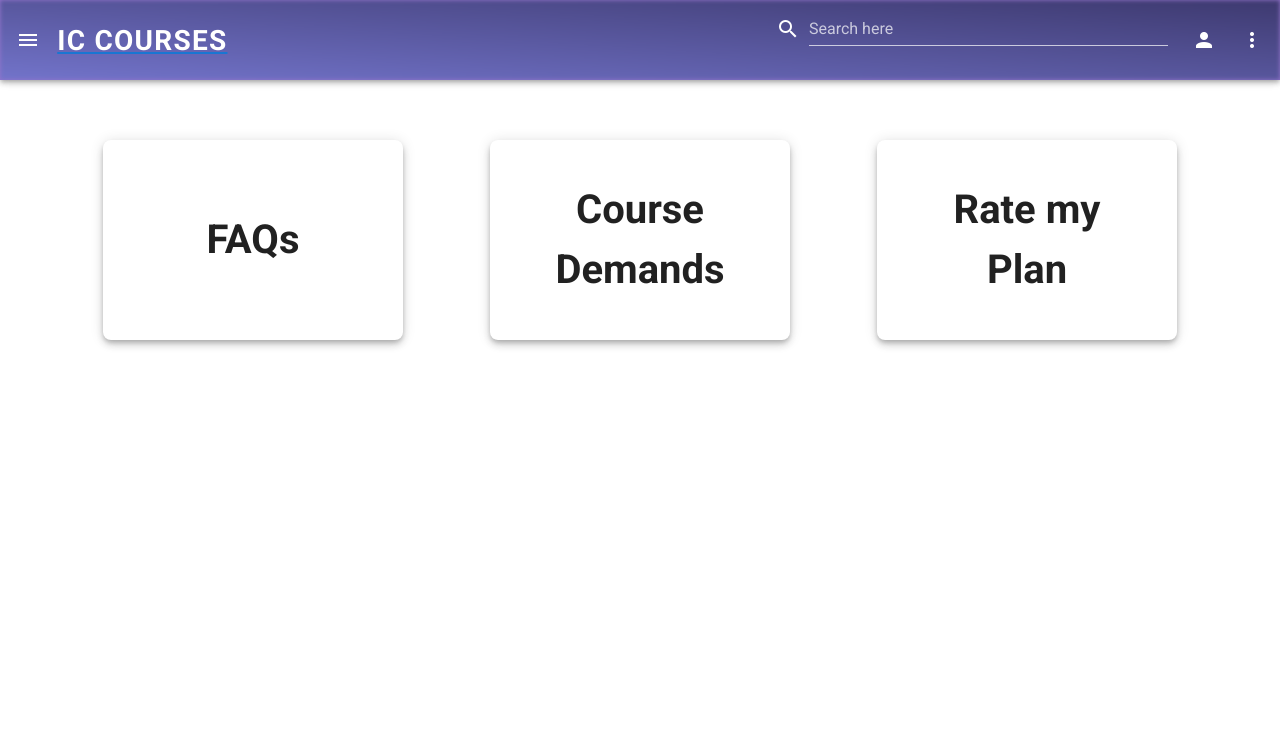
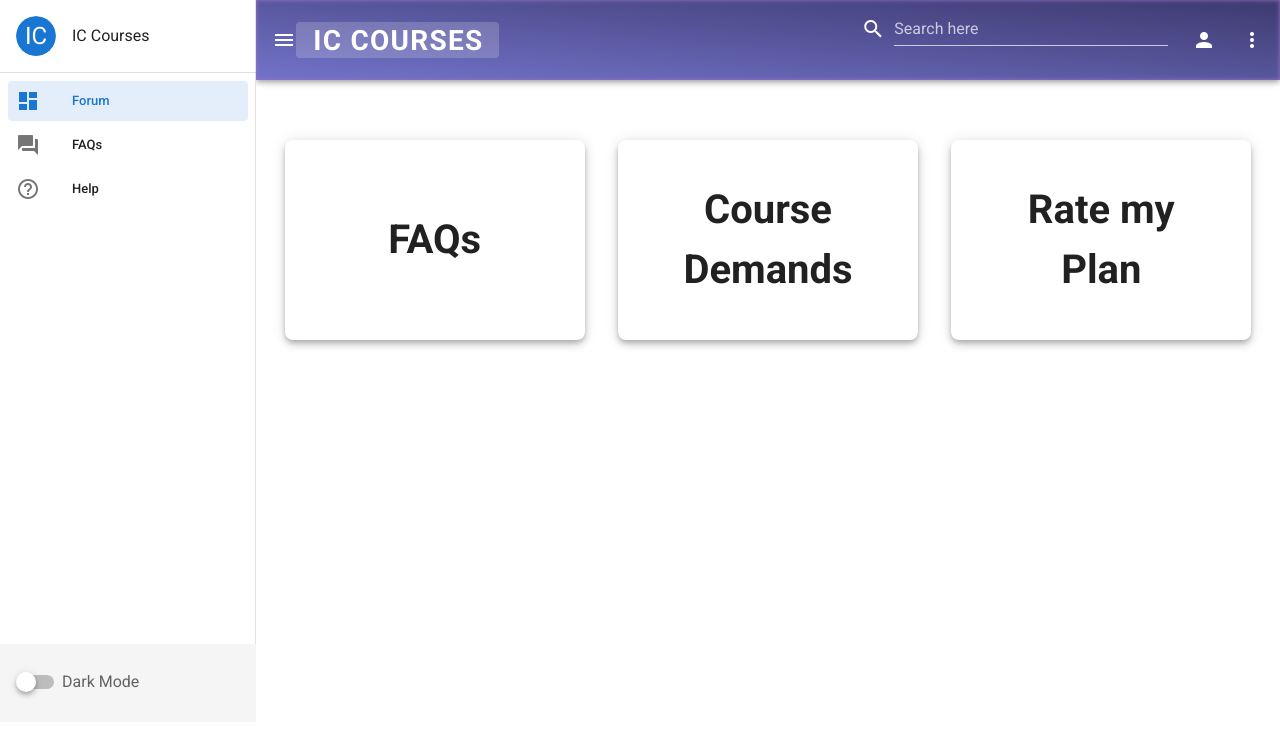
Before and after one commit to GigaCatZ/Frontend, a Vue app in the folder frontend_vue/: page / in a window 1280 px wide. Shown: the top 738 px of the page. Built offline with nearby package versions, Linux system fonts and the light colour scheme.

Commit message:
Link items in navigation drawer with their component

```diff
--- a/frontend_vue/src/App.vue
+++ b/frontend_vue/src/App.vue
@@ -21,13 +21,11 @@
       <v-app-bar-nav-icon @click.stop="drawer = !drawer"></v-app-bar-nav-icon>
 
       <div class="d-flex align-center">
-        <router-link :to="{ name: 'Home'}">
         <v-row align="center" justify="space-around">
-            <v-btn text>
+          <v-btn text :to="{ name: 'Home' }">
             <h1>IC Courses</h1>
           </v-btn>
         </v-row>
-        </router-link>
       </div>
 
       <v-spacer></v-spacer>
@@ -72,7 +70,8 @@
       </v-btn>
     </v-app-bar>
 
-    <v-navigation-drawer v-model="drawer" absolute temporary>
+    <v-navigation-drawer v-model="drawer" absolute app>
+      <v-list>
         <v-list-item>
           <v-list-item-avatar>
             <v-avatar color="primary" size="40">
@@ -84,19 +83,20 @@
             <v-list-item-title>IC Courses</v-list-item-title>
           </v-list-item-content>
         </v-list-item>
-
+      </v-list>
       <v-divider></v-divider>
-
-      <v-list dense>
-        <v-list-item v-for="item in items" :key="item.title" link>
+      <v-list nav dense>
+        <v-list-item-group v-model="selectedItem" color="primary">
+          <v-list-item v-for="item in items" :key="item" :to="item.link">
             <v-list-item-icon>
-            <v-icon>{{ item.icon }}</v-icon>
+              <v-icon v-text="item.icon"></v-icon>
             </v-list-item-icon>
 
             <v-list-item-content>
-            <v-list-item-title>{{ item.title }}</v-list-item-title>
+              <v-list-item-title v-text="item.title"></v-list-item-title>
             </v-list-item-content>
           </v-list-item>
+        </v-list-item-group>
       </v-list>
 
       <v-footer fixed app>
@@ -136,9 +136,9 @@ export default {
   data: () => ({
     drawer: null,
     items: [
-      { title: "Forum", icon: "mdi-view-dashboard" },
-      { title: "FAQs", icon: "mdi-forum" },
-      { title: "Help", icon: "mdi-help-circle-outline" },
+      { title: "Forum", icon: "mdi-view-dashboard", link: "/" },
+      { title: "FAQs", icon: "mdi-forum", link: "/faq" },
+      { title: "Help", icon: "mdi-help-circle-outline", link: "/help" },
     ],
     searchInput: "",
     scrolled: false,
```
Lines whose indentation alone changed are shown as unchanged.
